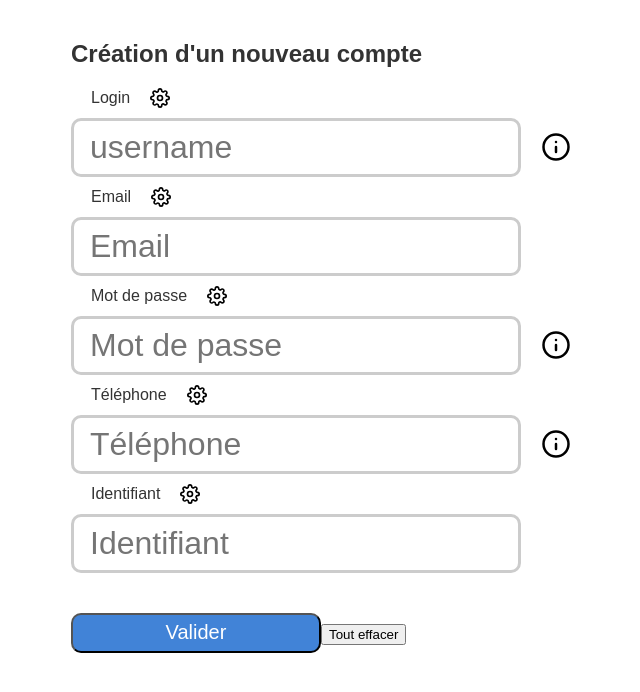
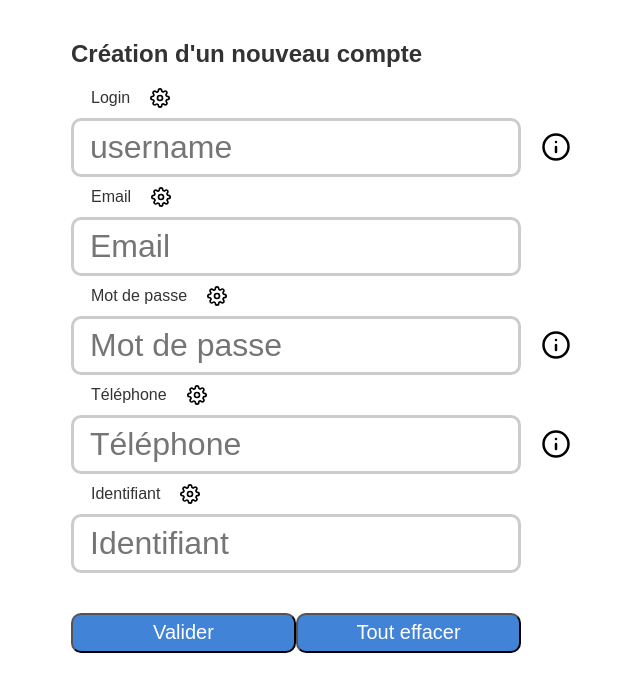
Before and after one commit to jlum85/regexInput, a React (Create React App) app: page / in a window 1280 px wide. Shown: the top 692 px of the page, without its empty margins (319-959 px from the left). Built offline with nearby package versions, Linux system fonts and the light colour scheme.

Commit message:
mapDispatchToProps  selectField

```diff
--- a/src/App.css
+++ b/src/App.css
@@ -76,6 +76,7 @@ input.invalid + p {
   margin-bottom: 20px;
 }
 
+.clearBtn,
 .submitBtn {
   color: white;
   font-family: "Oswald", sans-serif;
@@ -83,7 +84,7 @@ input.invalid + p {
   background-color: #4183d7;
   font-size: 20px;
   height: 40px;
-  width: 50%;
+  width: 45%;
   text-align: center;
   margin-top: 30px;
 }
--- a/src/actions/index.js
+++ b/src/actions/index.js
@@ -1,7 +1,7 @@
 export const FIELD_SELECTED = "FIELD_SELECTED";
 
 export function selectField(field) {
-  console.log("selected", field.name);
+  console.log("selected", field && field.name);
 
   return {
     type: FIELD_SELECTED,
--- a/src/components/Form.js
+++ b/src/components/Form.js
@@ -1,14 +1,19 @@
 import React from "react";
 import FormInput from "./FormInput";
+import { connect } from "react-redux";
+import { selectField } from "../actions/index";
+import { bindActionCreators } from "redux";
 
-const Form = ({
+const Form = (props) => {
+  const {
     formStructure,
     formData,
     setFormData,
     formTitle,
     buttonText,
     onSubmit,
-}) => {
+  } = props;
+
   const getInputFromName = (name) => {
     return formStructure.reduce((acc, item) => {
       if (item.name === name) {
@@ -58,6 +63,11 @@ const Form = ({
     setFormData(formDataCopy);
   };
 
+  const onClear = () => {
+    setFormData([]);
+    props.selectField(null);
+  };
+
   return (
     <form className="" onSubmit={onSubmit}>
       <h2>{formTitle}</h2>
@@ -73,12 +83,19 @@ const Form = ({
           valid={getRegexTest(f.name)}
           errorMsg={f.description}
           patternDetail={f.patternDetail}
+          onUpdate={() => props.selectField(f)}
         />
       ))}
       <button className="submitBtn">{buttonText}</button>
-      <button className="clearBtn">Tout effacer</button>
+      <button className="clearBtn" onClick={onClear}>
+        Tout effacer
+      </button>
     </form>
   );
 };
 
-export default Form;
+function mapDispatchToProps(dispatch) {
+  return bindActionCreators({ selectField: selectField }, dispatch);
+}
+
+export default connect(null, mapDispatchToProps)(Form);
--- a/src/components/FormInput.js
+++ b/src/components/FormInput.js
@@ -2,7 +2,10 @@ import React, { useState } from "react";
 import BtnDetailRegex from "./BtnDetailRegex";
 import ItemDetail from "./ItemDetail";
 
-const FormInput = ({
+const FormInput = (props) => {
+  const [showDetail, setShowDetail] = useState(false);
+
+  const {
     name,
     label,
     type,
@@ -12,8 +15,7 @@ const FormInput = ({
     onChange,
     errorMsg,
     patternDetail,
-}) => {
-  const [showDetail, setShowDetail] = useState(false);
+  } = props;
 
   const onClickDetail = () => {
     setShowDetail(!showDetail);
@@ -40,6 +42,7 @@ const FormInput = ({
       <div className="divLabel">
         <label htmlFor={name}>{label}</label>
         <svg
+          onClick={props.onUpdate}
           xmlns="http://www.w3.org/2000/svg"
           width="20"
           height="20"
@@ -64,6 +67,7 @@ const FormInput = ({
             value={value}
             placeholder={placeholder}
             onChange={onChange}
+            autoComplete="off"
           />
         </div>
         {patternDetail && patternDetail.length > 0 ? (
--- a/src/containers/FieldDetail.js
+++ b/src/containers/FieldDetail.js
@@ -4,18 +4,20 @@ import { connect } from "react-redux";
 const FieldDetail = (props) => {
   const { activeField: field } = props;
 
+  console.log(field);
   return (
     <>
       {!field ? (
         <></>
       ) : (
         <div className="detail">
-          <h3>Détail de : {field.name}</h3>
+          <h2>Détail de : {field.name}</h2>
           <h3>label: {field.label}</h3>
           <h3>pattern: {String(field.pattern)}</h3>
           <h3>description: {field.description}</h3>
           <h3>patternDetail: </h3>
-          {field.patternDetail.map((item, index) => {
+          {field.patternDetail &&
+            field.patternDetail.map((item, index) => {
               return (
                 <div key={index}>
                   <h4>pattern: {String(item.pattern)}</h4>
--- a/src/containers/FieldList.js
+++ b/src/containers/FieldList.js
@@ -1,11 +1,9 @@
 import React, { useState } from "react";
 import Form from "../components/Form";
-// import { fields } from "../components/FormStructure";
 import { connect } from "react-redux";
 
 const FieldList = (props) => {
   const [inputs, setInputs] = useState([]);
-  console.log({ inputs });
 
   const onSubmit = (e) => {
     e.preventDefault();
--- a/src/reducers/reducer_active_field.js
+++ b/src/reducers/reducer_active_field.js
@@ -1,5 +1,4 @@
 import { FIELD_SELECTED } from "../actions";
-import { data } from "../reducers/reducer_fields";
 
 const initialState = null;
 
```
Lines whose indentation alone changed are shown as unchanged.
